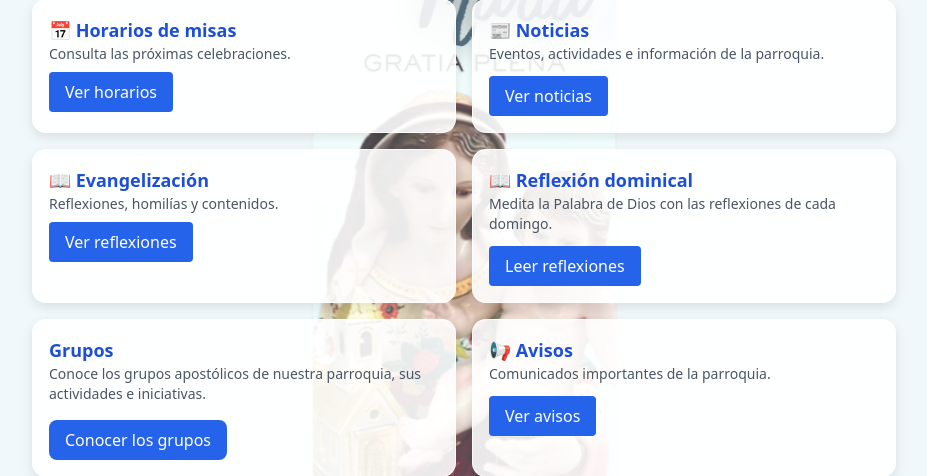
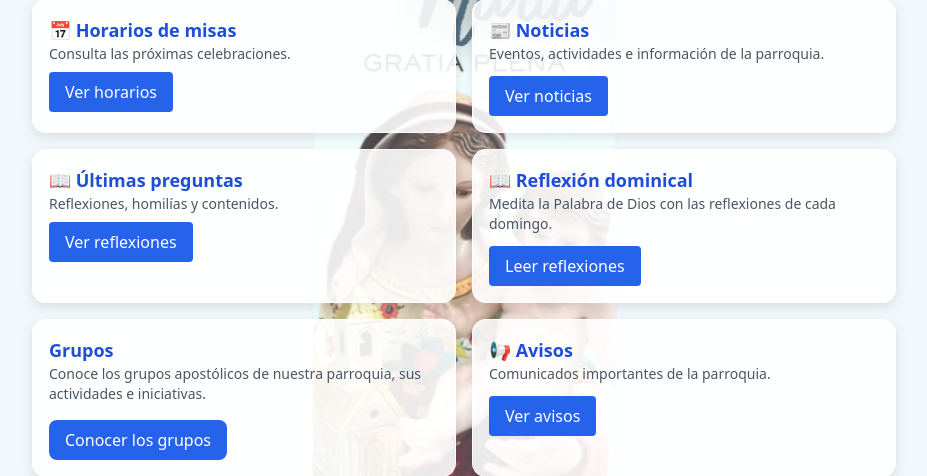
Before and after one commit to jesb1971/parroquiaapp-backend, a Python web app: template app/templates/menu_principal.html in a window 1280 px wide. Shown: the part 185-661 px from the top of the page, without its empty margins (176-1103 px from the left). Run offline with Jinja, Linux system fonts and the light colour scheme; the template is opened without the code that fills it, so the values that code supplies are empty; some libraries are stand-ins or nearby versions.

Commit message:
Renombrar modulo Evangelizacion a Ultimas preguntas

```diff
--- a/app/templates/menu_principal.html
+++ b/app/templates/menu_principal.html
@@ -133,7 +133,7 @@
         <!-- 3. EVANGELIZACIÓN -->
         <div class="tarjeta-modulo">
             <h2 class="font-semibold text-lg text-blue-700">
-                📖 Evangelización
+                📖 Últimas preguntas
             </h2>
             <p class="text-sm text-gray-600">
                 Reflexiones, homilías y contenidos.
```
